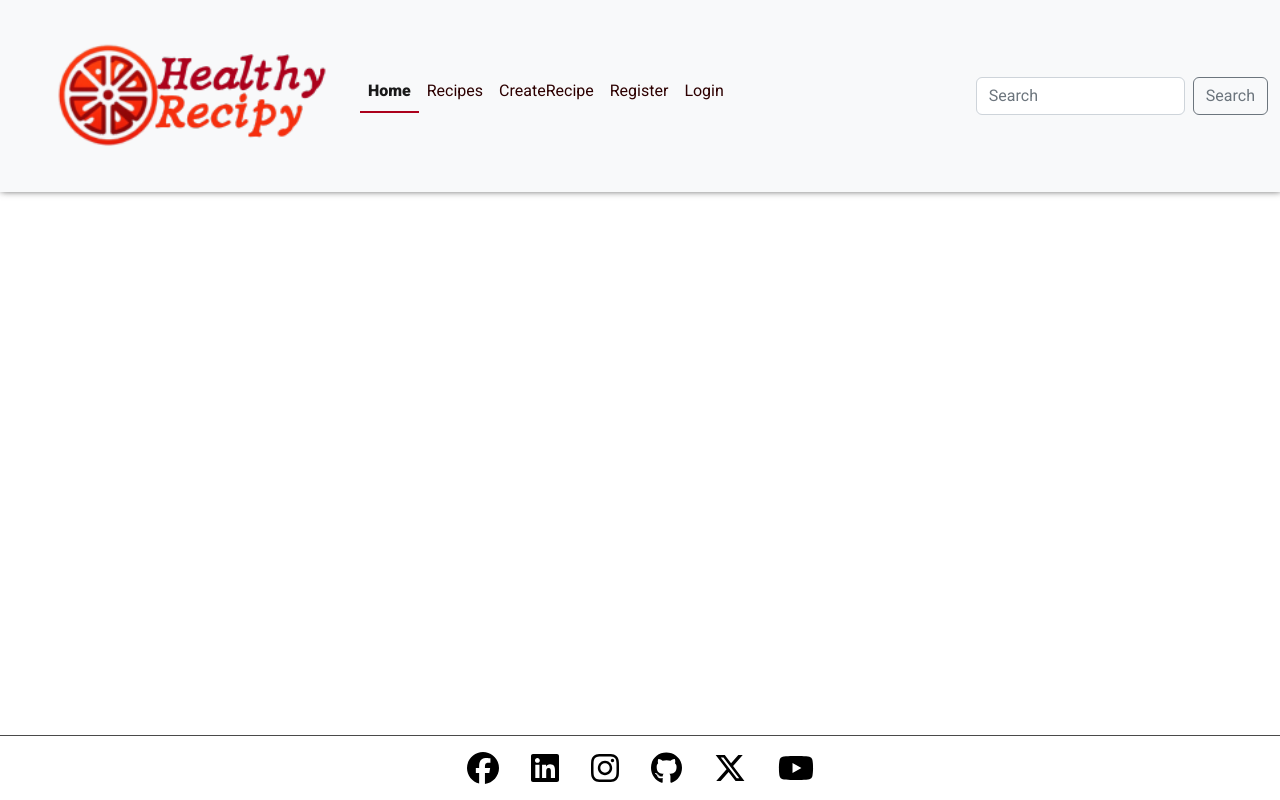
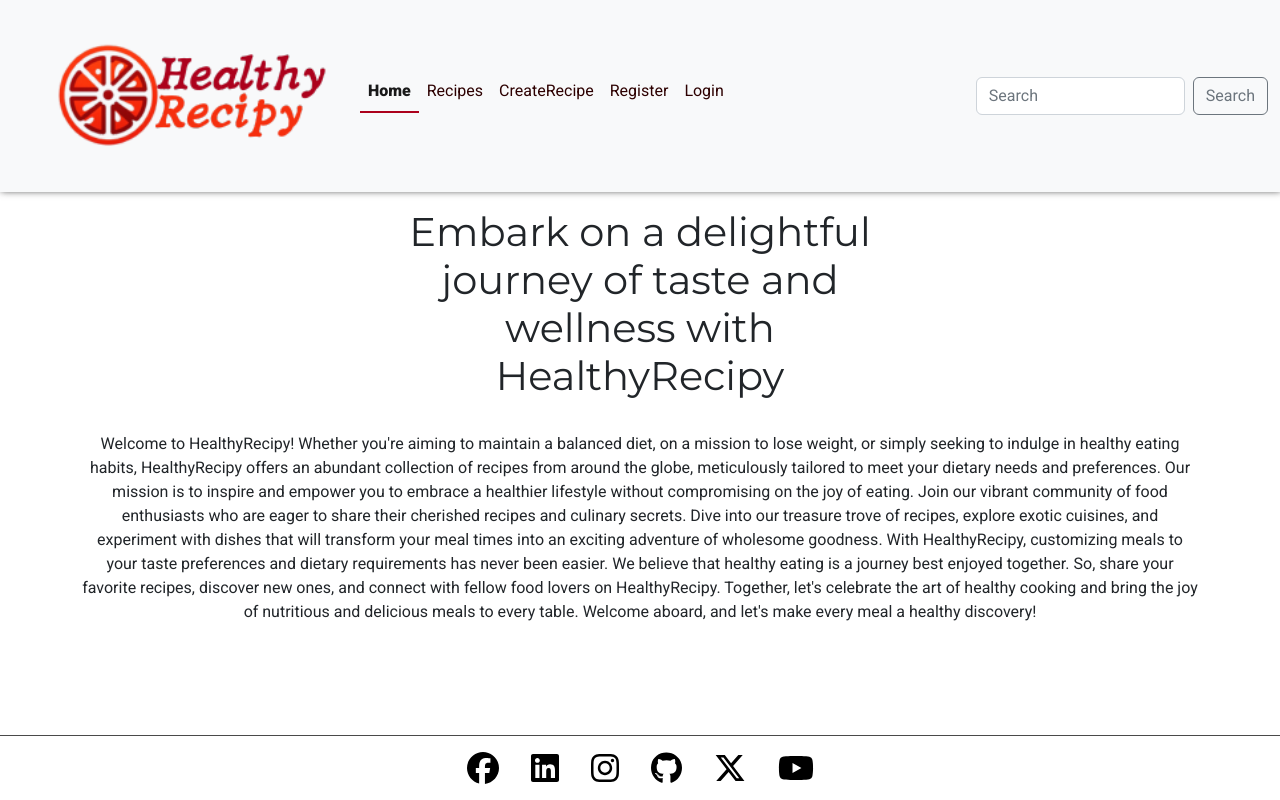
Before and after one commit to GracieteDev/recipe-django, a Django app: page / in a window 1280 px wide. Run offline with Django 4.2, Linux system fonts and the light colour scheme; data that the repository does not hold is empty; some libraries are stand-ins or nearby versions.

Commit message:
Finish  home page

```diff
--- a/home/templates/home/index.html
+++ b/home/templates/home/index.html
@@ -1 +1,35 @@
 {% extends 'base.html'%}
+
+{% block title%}Home{% endblock %}
+
+
+{% block content %}
+<div class="container flex-column pt-3">
+    <section class="text-center">
+        <h1 class="main-title mx-auto">Embark on a delightful journey of taste and wellness with HealthyRecipy</h1>
+
+        <p class="pt-4">
+            Welcome to HealthyRecipy!
+
+            Whether you're aiming to maintain a balanced diet, on a mission to lose weight, or simply seeking to indulge in healthy eating habits, HealthyRecipy offers an abundant collection of recipes from around the globe, meticulously tailored to meet your dietary needs and preferences. Our mission is to inspire and empower you to embrace a healthier lifestyle without compromising on the joy of eating.
+
+            Join our vibrant community of food enthusiasts who are eager to share their cherished recipes and culinary secrets. Dive into our treasure trove of recipes, explore exotic cuisines, and experiment with dishes that will transform your meal times into an exciting adventure of wholesome goodness. With HealthyRecipy, customizing meals to your taste preferences and dietary requirements has never been easier.
+
+            We believe that healthy eating is a journey best enjoyed together. So, share your favorite recipes, discover new ones, and connect with fellow food lovers on HealthyRecipy. Together, let's celebrate the art of healthy cooking and bring the joy of nutritious and delicious meals to every table.
+
+            Welcome aboard, and let's make every meal a healthy discovery!
+
+        </p>
+    </section>
+    <section>
+        <div class="recipe-cont">
+            {% for recipe in recipes %}
+                <a href="{% url 'recipe_detail' recipe.id %}" class="img-container">
+                    <img src="{{recipe.image.url}}" alt="{{recipe.image_alt}}" style="width: 100%">
+                    <div class="centered"><h2>{{recipe.title}}</h2></div>
+                </a>
+            {% endfor %}
+        </div>
+    </section>
+</div>
+{% endblock %}
--- a/home/views.py
+++ b/home/views.py
@@ -1,6 +1,11 @@
-from django.views.generic import TemplateView
+from django.views.generic import ListView
+from recipes.models import Recipe
 
 
+class Index(ListView):
+    template_name = 'home/index.html'
+    model = Recipe
+    context_object_name ='recipes'
 
-class Index(TemplateView):
-    template_name = 'home/index.html'
+    def get_queryset(self):
+        return self.model.objects.all()[:3]
--- a/static/css/base.css
+++ b/static/css/base.css
@@ -154,7 +154,7 @@ img.logo {
 a.img-container {
   position: relative;
   text-align: center;
-  color: var(--white);
+  color: var(--grey);
   margin: 2%;
   overflow: hidden;
   text-decoration: none;
@@ -163,7 +163,7 @@ a.img-container {
 }
 
 a.img-container:hover {
-  color: var(--orange);
+  color: var(--grey);
 }
 
 .img-container img {
```
